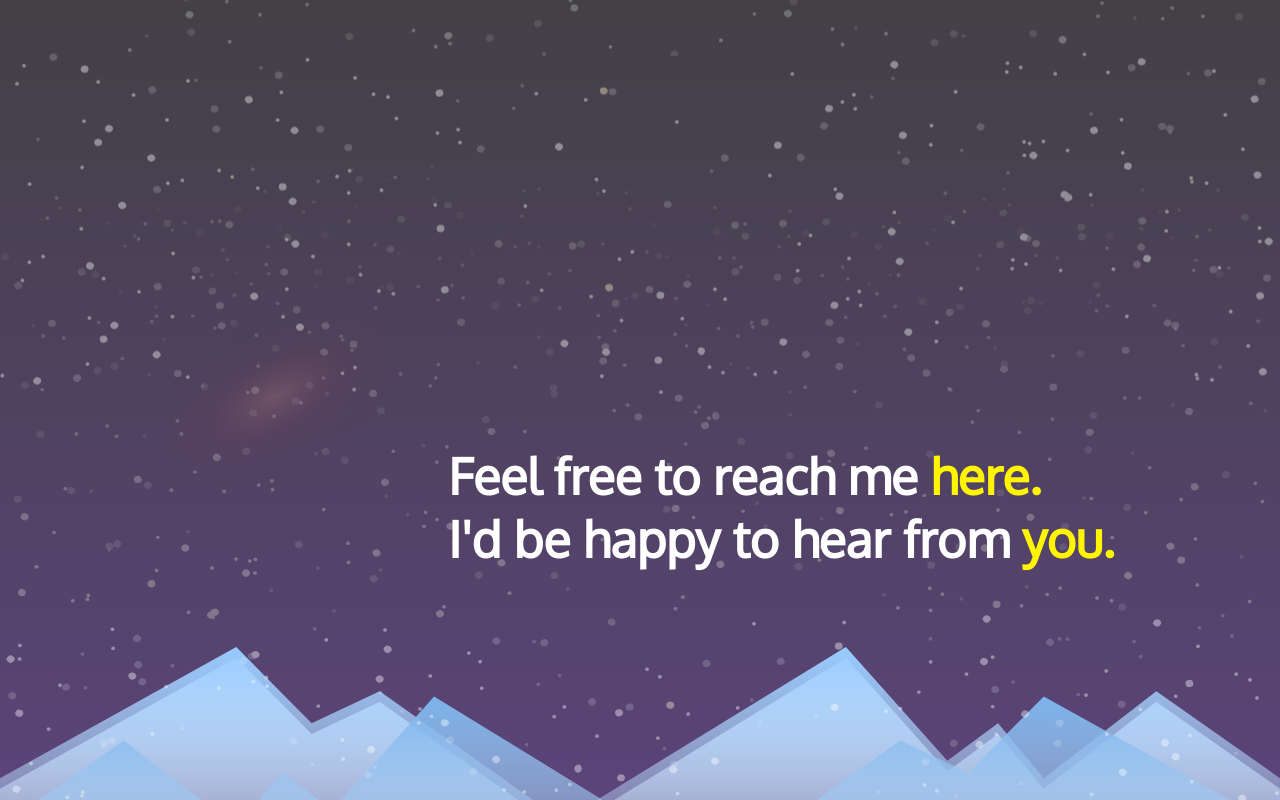
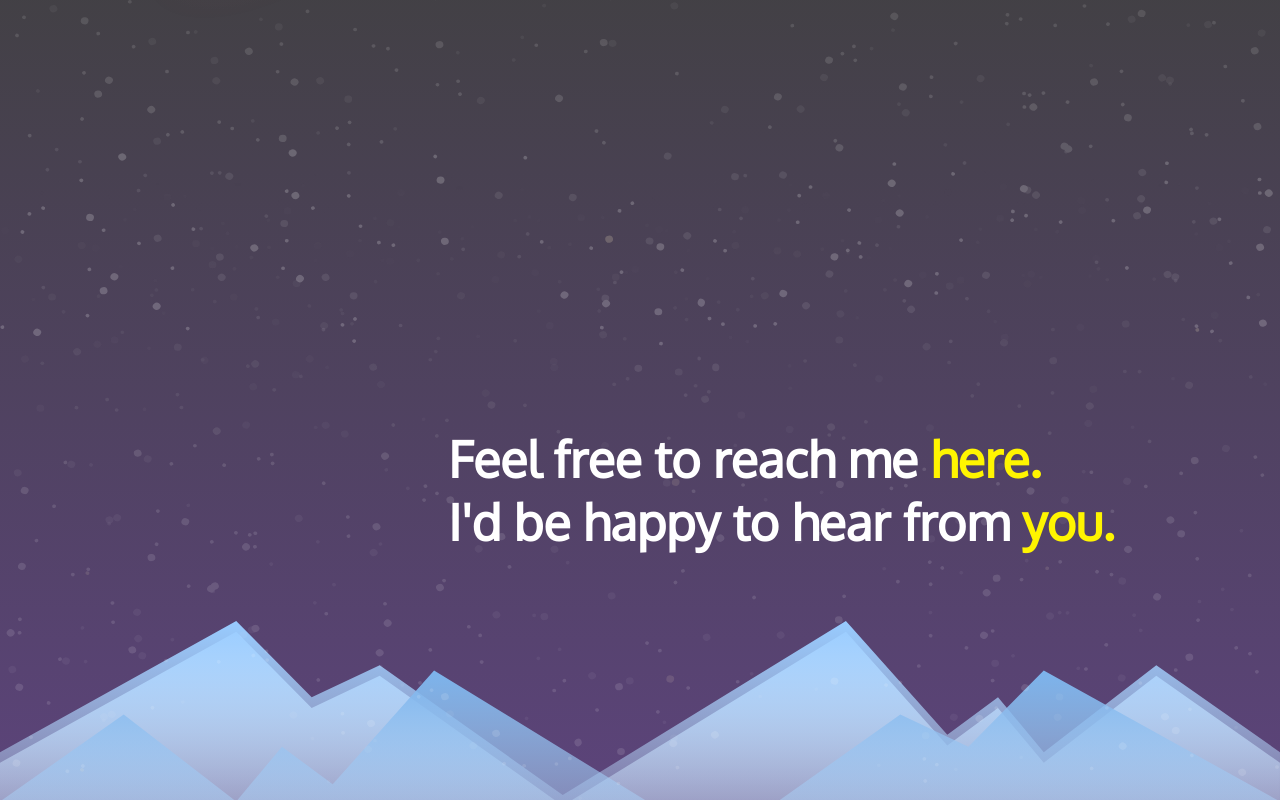
Before and after one commit to scottdevito/sdevito-portfolio, a React (Create React App) app: page / in a window 1280 px wide. Shown: the part 4780-5580 px from the top of the page. Built offline with nearby package versions, Linux system fonts and the light colour scheme.

Commit message:
Adjust parallax

```diff
--- a/src/pages/contact-section/contact-section.tsx
+++ b/src/pages/contact-section/contact-section.tsx
@@ -15,11 +15,12 @@ const ContactSection: React.FC<ContactSectionProps> = () => {
   return (
     <ContactSectionWrapper>
       <Parallax
-        bgImage={starsWithoutGalaxy}
-        strength={210}
+        bgImage={stars}
+        strength={300}
+        bgImageStyle={{ opacity: 0.5 }}
         renderLayer={() => (
           <AmbientLightWrapper>
-            <Stars src={stars} alt="stars" />
+            <StarsWithoutGalaxy src={starsWithoutGalaxy} alt="stars" />
             <Mountains src={mountains} alt="mountains" />
             <ContactCTAHeader>
               Feel free to reach me{" "}
@@ -89,10 +90,11 @@ const AmbientLightWrapper = styled.div`
   );
 `;
 
-const Stars = styled.img`
+const StarsWithoutGalaxy = styled.img`
   width: 100%;
   max-width: 100%;
   transform: translateY(220px);
+  opacity: 0.3;
 
   @media (min-width: 2200px) {
     transform: translateY(220px);
```
Also changed, not shown: src/assets/images/stars.svg, src/assets/images/starsWithoutGalaxy.svg.
